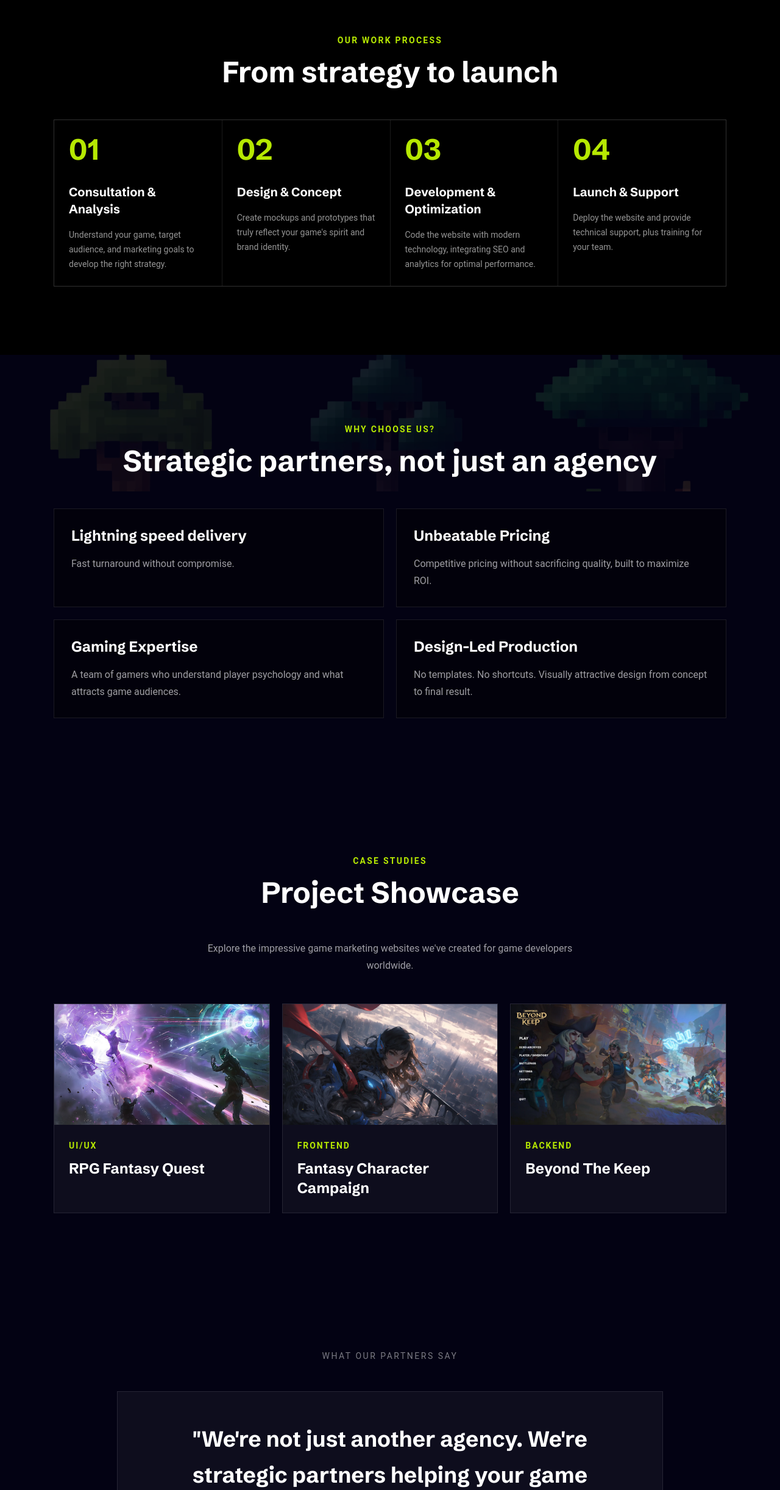
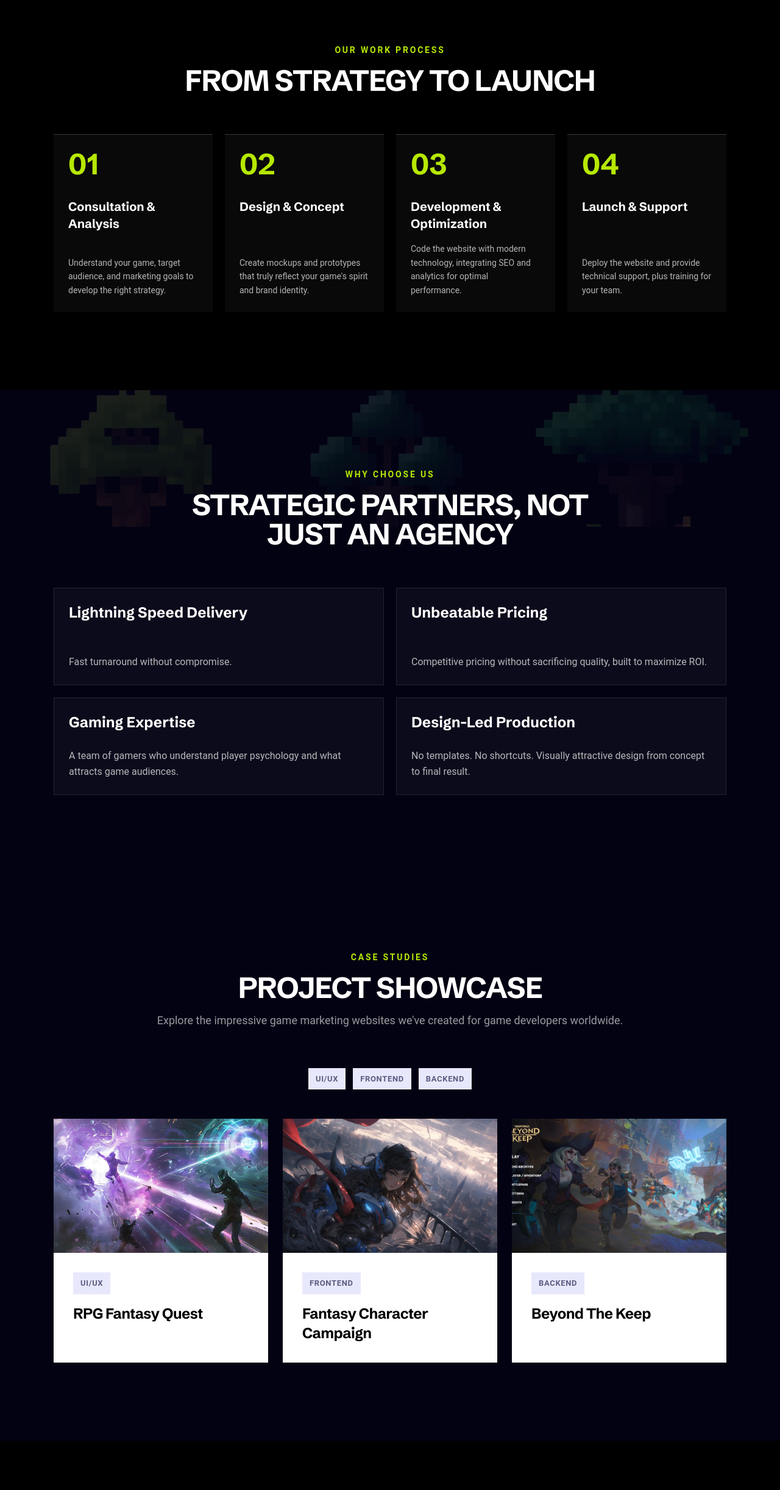
Before and after one commit to sowndev0106/gamegabyte-landing-page, a React (Vite) app: page / in a window 1280 px wide. Shown: the part 3962-6406 px from the top of the page at 61% size. Built offline with nearby package versions, Linux system fonts and the light colour scheme; a web font is replaced by a local one.

Commit message:
feat: align middle content sections with live

```diff
--- a/src/sections/Academy.tsx
+++ b/src/sections/Academy.tsx
@@ -1,24 +1,22 @@
 import { content } from '../content/content'
 import { Reveal } from '../components/motion/Reveal'
 import { Button } from '../components/ui/Button'
-import { Container } from '../components/ui/Container'
-import { Section } from '../components/ui/Section'
 
 export function Academy() {
   return (
-    <Section id="academy" className="bg-black">
-      <Container>
-        <Reveal>
-          <div className="border border-accent/40 bg-accent p-8 text-center text-ink sm:p-14">
-            <p className="text-sm font-bold uppercase tracking-[0.18em]">GaByte Academy</p>
-            <h2 className="mt-4 font-display text-4xl font-bold leading-tight sm:text-6xl">{content.academy.title}</h2>
-            <p className="mx-auto mt-5 max-w-xl text-lg text-ink/75">{content.academy.body}</p>
-            <div className="mt-8">
-              <Button href="#contact" variant="dark">Learn more</Button>
-            </div>
+    <section id="academy" className="bg-accent px-5 py-14 text-center text-ink">
+      <Reveal>
+        <div className="mx-auto max-w-4xl">
+          <p className="text-sm font-bold uppercase tracking-[0.18em] text-ink/60">GABYTE ACADEMY</p>
+          <h2 className="mt-4 font-display text-4xl font-bold leading-tight sm:text-5xl">{content.academy.title}</h2>
+          <p className="mx-auto mt-4 max-w-xl text-lg text-ink/75">{content.academy.body}</p>
+          <div className="mt-8">
+            <Button href="#contact" variant="dark" showArrow={true}>
+              {content.academy.cta}
+            </Button>
           </div>
-        </Reveal>
-      </Container>
-    </Section>
+        </div>
+      </Reveal>
+    </section>
   )
 }
--- a/src/sections/Portfolio.tsx
+++ b/src/sections/Portfolio.tsx
@@ -1,32 +1,57 @@
 import { content, assets } from '../content/content'
 import { Stagger, StaggerItem } from '../components/motion/Stagger'
 import { Container } from '../components/ui/Container'
-import { Section } from '../components/ui/Section'
-import { SectionHeading } from '../components/ui/SectionHeading'
 
 export function Portfolio() {
   return (
-    <Section id="portfolio" className="bg-ink">
+    <section id="portfolio" className="bg-ink py-16 sm:py-24 lg:py-32">
       <Container>
-        <SectionHeading eyebrow="Case Studies" title={content.portfolio.title} />
-        <p className="mx-auto mb-12 max-w-2xl text-center leading-7 text-white/62">{content.portfolio.intro}</p>
-        <Stagger className="grid gap-5 lg:grid-cols-3">
+        <div className="mx-auto mb-16 max-w-3xl text-center">
+          <p className="text-sm font-semibold uppercase tracking-[0.2em] text-accent">CASE STUDIES</p>
+          <h2 className="mt-4 font-display text-4xl font-bold uppercase tracking-tight text-white sm:text-5xl">
+            {content.portfolio.title}
+          </h2>
+          <p className="mt-4 text-lg text-white/60">
+            {content.portfolio.intro}
+          </p>
+        </div>
+
+        {/* Tag chips */}
+        <div className="flex flex-wrap justify-center gap-3 mb-12">
+          {content.portfolio.tags.map((tag) => (
+            <span
+              key={tag}
+              className="inline-flex bg-[#e8e8fd] px-3 py-2 text-[13px] font-semibold text-[#5d5c81] uppercase tracking-wider"
+            >
+              {tag}
+            </span>
+          ))}
+        </div>
+
+        <Stagger className="grid gap-6 sm:grid-cols-2 lg:grid-cols-3">
           {content.portfolio.items.map((item, index) => (
-            <StaggerItem key={item.title} className="group overflow-hidden border border-white/10 bg-white/[0.045]">
-              <img
-                src={assets.portfolio[index]}
-                alt={item.title}
-                loading="lazy"
-                className="aspect-video w-full object-cover transition duration-500 group-hover:scale-105"
-              />
-              <div className="p-6">
-                <p className="text-sm font-semibold uppercase tracking-[0.14em] text-accent">{item.tag}</p>
-                <h3 className="mt-3 font-display text-2xl font-bold text-white">{item.title}</h3>
+            <StaggerItem
+              key={item.title}
+              className="group overflow-hidden bg-white text-black"
+            >
+              <div className="aspect-[16/10] overflow-hidden">
+                <img
+                  src={assets.portfolio[index]}
+                  alt={item.title}
+                  loading="lazy"
+                  className="w-full h-full object-cover transition duration-500 group-hover:scale-105"
+                />
+              </div>
+              <div className="p-8">
+                <span className="inline-flex bg-[#e8e8fd] px-3 py-2 text-[13px] font-semibold text-[#5d5c81] uppercase tracking-wider">
+                  {item.tag}
+                </span>
+                <h3 className="mt-4 font-display text-2xl font-bold tracking-tight text-black">{item.title}</h3>
               </div>
             </StaggerItem>
           ))}
         </Stagger>
       </Container>
-    </Section>
+    </section>
   )
 }
--- a/src/sections/Testimonials.tsx
+++ b/src/sections/Testimonials.tsx
@@ -1,28 +1,29 @@
 import { content } from '../content/content'
 import { Reveal } from '../components/motion/Reveal'
 import { Container } from '../components/ui/Container'
-import { Section } from '../components/ui/Section'
 
 export function Testimonials() {
-  const intro = content.testimonials.length > 1 ? 'What studios say about working with us' : 'What our partners say'
+  const testimonial = content.testimonials[0]
 
   return (
-    <Section id="testimonials" className="bg-ink">
+    <section id="testimonials" className="bg-black py-16 sm:py-24">
       <Container>
-        <p className="mb-12 text-center text-sm uppercase tracking-[0.18em] text-white/48">{intro}</p>
-        {content.testimonials.map((testimonial) => (
-          <Reveal key={testimonial.name}>
-            <figure className="mx-auto max-w-4xl border border-white/10 bg-white/[0.045] p-8 text-center sm:p-12">
-              <blockquote className="font-display text-2xl font-bold leading-relaxed text-white sm:text-4xl">
+        <p className="mb-12 text-center text-xs uppercase tracking-[0.2em] text-white/50">
+          DON'T TAKE OUR WORD FOR IT. OVER 100+ PEOPLE TRUST US.
+        </p>
+        {testimonial && (
+          <Reveal>
+            <div className="mx-auto max-w-3xl bg-white/[0.055] px-8 py-10 text-center">
+              <blockquote className="font-display text-2xl font-bold leading-snug text-white sm:text-3xl">
                 "{testimonial.quote}"
               </blockquote>
-              <figcaption className="mt-8 text-white/58">
-                <span className="font-bold text-white">{testimonial.name}</span> / {testimonial.role}
-              </figcaption>
-            </figure>
+              <div className="mt-8 text-sm text-white/60">
+                <strong className="text-white">{testimonial.name}</strong> — {testimonial.role}
+              </div>
+            </div>
           </Reveal>
-        ))}
+        )}
       </Container>
-    </Section>
+    </section>
   )
 }
--- a/src/sections/WhyChooseUs.tsx
+++ b/src/sections/WhyChooseUs.tsx
@@ -1,24 +1,33 @@
 import { content, assets } from '../content/content'
 import { Stagger, StaggerItem } from '../components/motion/Stagger'
 import { Container } from '../components/ui/Container'
-import { Section } from '../components/ui/Section'
-import { SectionHeading } from '../components/ui/SectionHeading'
 
 export function WhyChooseUs() {
   return (
-    <Section id="about" className="relative overflow-hidden bg-ink">
-      <img src={assets.backgrounds.pixelTrees} alt="" loading="lazy" className="absolute inset-x-0 top-0 h-56 w-full object-cover opacity-14" />
-      <Container className="relative">
-        <SectionHeading eyebrow="Why choose us?" title="Strategic partners, not just an agency" />
+    <section id="about" className="relative overflow-hidden bg-ink py-16 sm:py-24 lg:py-32">
+      <img
+        src={assets.backgrounds.pixelTrees}
+        alt=""
+        loading="lazy"
+        className="absolute inset-x-0 top-0 h-56 w-full object-cover opacity-14 pointer-events-none"
+      />
+      <Container className="relative z-10">
+        <div className="mx-auto mb-16 max-w-3xl text-center">
+          <p className="text-sm font-semibold uppercase tracking-[0.2em] text-accent">WHY CHOOSE US</p>
+          <h2 className="mt-4 font-display text-4xl font-bold uppercase tracking-tight text-white sm:text-5xl">
+            Strategic partners, not just an agency
+          </h2>
+        </div>
+
         <Stagger className="grid gap-5 sm:grid-cols-2">
           {content.why.map((item) => (
-            <StaggerItem key={item.title} className="border border-white/10 bg-black/42 p-7">
-              <h3 className="font-display text-2xl font-bold text-white">{item.title}</h3>
-              <p className="mt-4 leading-7 text-white/62">{item.body}</p>
+            <StaggerItem key={item.title} className="border border-white/10 bg-white/[0.035] p-6 flex flex-col justify-between min-h-[160px]">
+              <h3 className="font-display text-2xl font-bold text-white capitalize">{item.title}</h3>
+              <p className="mt-4 text-base leading-relaxed text-white/70">{item.body}</p>
             </StaggerItem>
           ))}
         </Stagger>
       </Container>
-    </Section>
+    </section>
   )
 }
--- a/src/sections/WorkProcess.tsx
+++ b/src/sections/WorkProcess.tsx
@@ -1,24 +1,30 @@
 import { content } from '../content/content'
 import { Stagger, StaggerItem } from '../components/motion/Stagger'
 import { Container } from '../components/ui/Container'
-import { Section } from '../components/ui/Section'
-import { SectionHeading } from '../components/ui/SectionHeading'
 
 export function WorkProcess() {
   return (
-    <Section id="process" className="bg-black">
+    <section id="process" className="bg-black py-16 sm:py-24 lg:py-32">
       <Container>
-        <SectionHeading eyebrow="Our Work Process" title="From strategy to launch" />
-        <Stagger className="grid gap-px overflow-hidden border border-white/10 bg-white/10 md:grid-cols-4">
+        <div className="mx-auto mb-16 max-w-3xl text-center">
+          <p className="text-sm font-semibold uppercase tracking-[0.2em] text-accent">OUR WORK PROCESS</p>
+          <h2 className="mt-4 font-display text-4xl font-bold uppercase tracking-tight text-white sm:text-5xl">
+            From strategy to launch
+          </h2>
+        </div>
+
+        <Stagger className="grid gap-5 sm:grid-cols-2 lg:grid-cols-4">
           {content.process.map((step) => (
-            <StaggerItem key={step.step} className="bg-black p-6">
-              <span className="font-display text-5xl font-bold text-accent">{step.step}</span>
-              <h3 className="mt-8 font-display text-xl font-bold text-white">{step.title}</h3>
-              <p className="mt-4 text-sm leading-6 text-white/58">{step.body}</p>
+            <StaggerItem key={step.step} className="border-t border-white/20 bg-white/[0.035] p-6 flex flex-col justify-between min-h-[220px]">
+              <div>
+                <span className="font-display text-5xl font-bold text-accent">{step.step}</span>
+                <h3 className="mt-8 font-display text-xl font-bold text-white capitalize">{step.title}</h3>
+              </div>
+              <p className="mt-4 text-sm leading-relaxed text-white/70">{step.body}</p>
             </StaggerItem>
           ))}
         </Stagger>
       </Container>
-    </Section>
+    </section>
   )
 }
```
